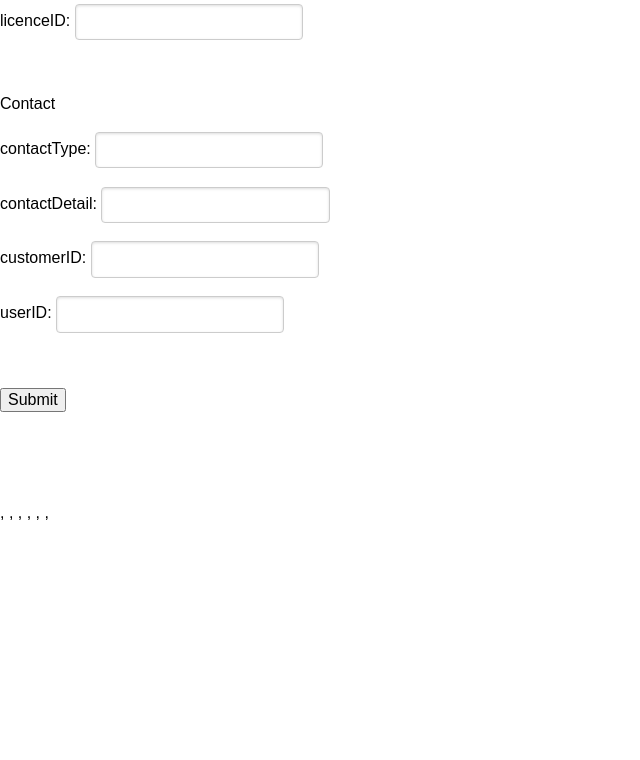
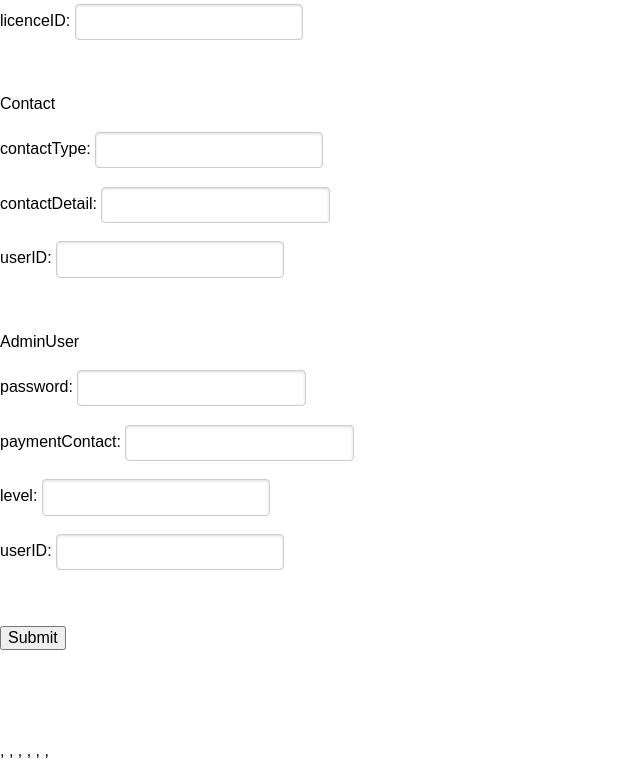
Before and after one commit to AnLi-Mi/Rockenbrew, a Flask app: page / in a window 1280 px wide. Shown: the part 1614-2374 px from the top of the page, without its empty margins (0-640 px from the left). Before the commit the page ends 2134 px from the top, so only its background shows below. Run offline with Flask 2, Linux system fonts and the light colour scheme; some libraries are stand-ins or nearby versions.

Commit message:
adminuser section of the form in html

```diff
--- a/templates/full_form.html
+++ b/templates/full_form.html
@@ -54,9 +54,14 @@
     <!--    contactID: <input type="number" name="contactID"></br></br> -->
     contactType: <input type="number" name="contactType"></br></br>
     contactDetail: <input type="text" maxlength="500" name="contactDetail"></br></br>
-    customerID: <input type="number" name="customerID" ></br></br>
     userID: <input type="number" name="userID"></br></br></br></br>
 
+    <label>AdminUser</label></br></br>
+    <!--    adminUserID: <input type="number" name="adminUserID"></br></br> -->
+    password: <input type="text" maxlength="200" name="password"></br></br>
+    paymentContact: <input type="number" name="paymentContact" maxlength="1"></br></br>
+    level: <input type="number" name="level" maxlength="4" ></br></br>
+    userID: <input type="number" name="userID" maxlength="11"></br></br></br></br>
 
 
 
```
